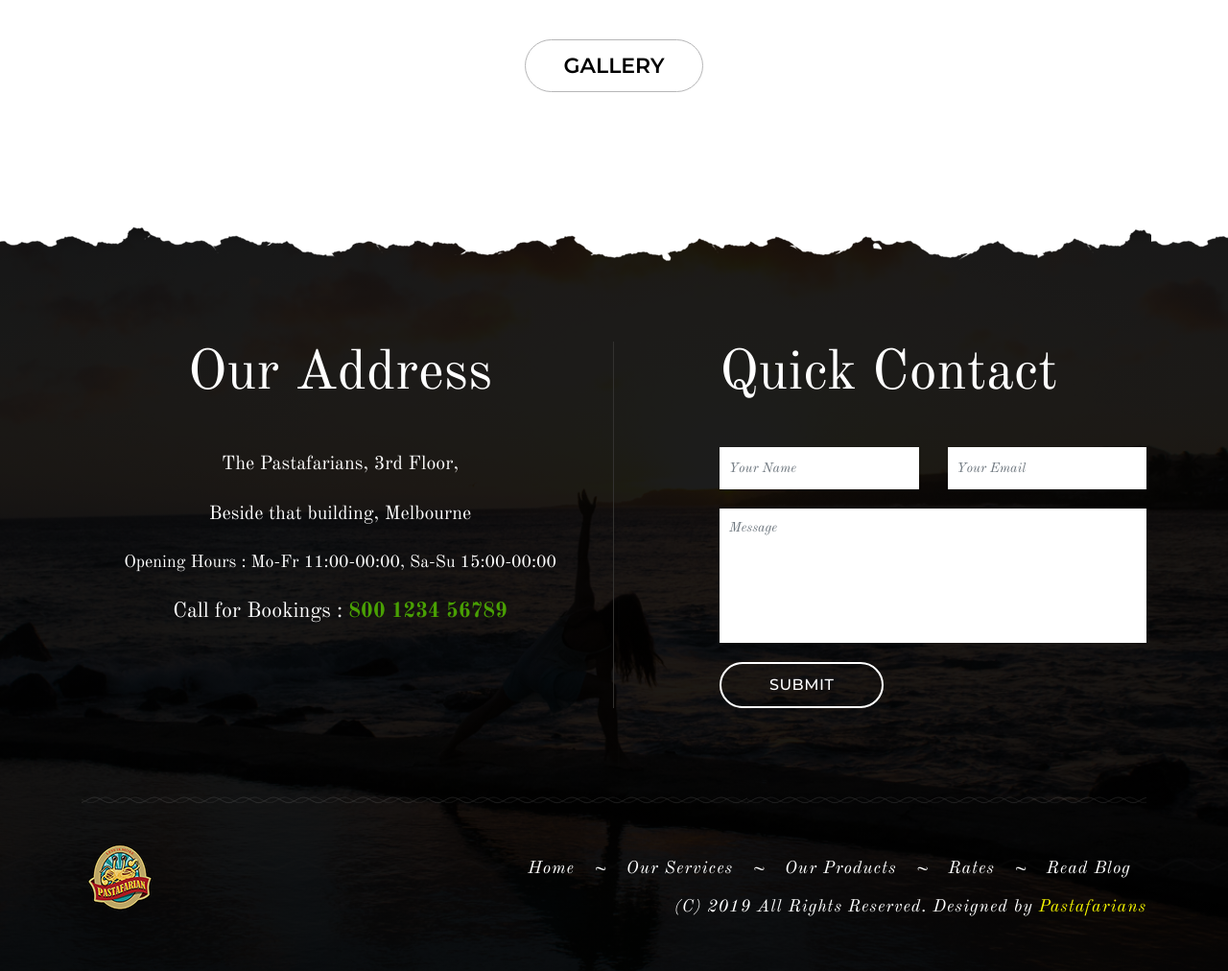
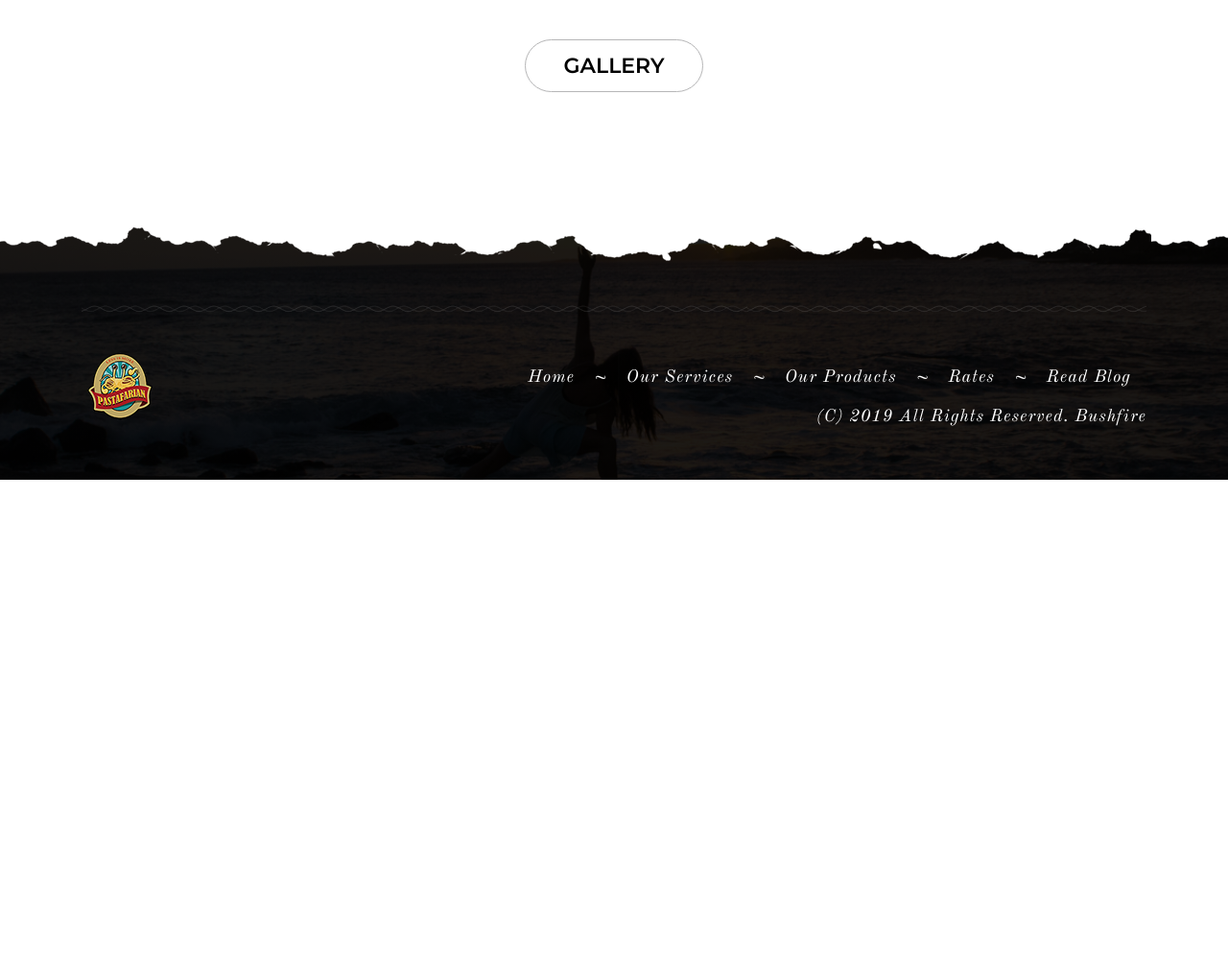
Before and after one commit to asimbilaladil/Bushfire, a CodeIgniter app: page /database/index.php/home/index in a window 1280 px wide. Shown: the part 3693-4705 px from the top of the page at 96% size. After the commit the page ends 4193 px from the top, so only its background shows below. Run offline with CodeIgniter, Linux system fonts and the light colour scheme; some libraries are stand-ins or nearby versions.

```diff
--- a/application/views/common/footer.php
+++ b/application/views/common/footer.php
@@ -4,39 +4,8 @@
     <footer class="contact">
         <!-- Gradient -->
         <div class="gradient"></div>
-        <!-- container Start-->
-        <div class="container">
-            <div class="row" data-aos="fade-up" data-aos-duration="400">
-                <div class="col-lg-6 col-md-12 col-12 columns-1">
-                    <h2>Our Address</h2>
-                    <address>
-                    <p> The Pastafarians, 3rd Floor, </p>
-                    <p>Beside that building, Melbourne</p>
-                    <p>Opening Hours : Mo-Fr 11:00-00:00, Sa-Su 15:00-00:00</p>
-                    <p>Call for Bookings : <span>800 1234 56789</span></p>
-                   </address>
-                </div>
-                <div class="col-lg-1 col-md-12 col-12"></div>
-                <div class="col-lg-5 col-md-12 col-12 columns-2">
-                    <h2>Quick Contact</h2>
-                    <form class="row form-inline">
-                        <div class="col-md-6 form-group">
-                            <input type="text" class="form-control" placeholder="Your Name" required/>
-                        </div>
-                        <div class="col-md-6 form-group">
-                            <input type="email" class="form-control" placeholder="Your Email" required/>
-                        </div>
-                        <div class="col-md-12 form-group">
-                            <textarea class="form-control" placeholder="Message" rows="5" cols="70"></textarea>
-                        </div>
-                        <div class="col-md-12">
-                            <button type="submit" class="btn btn-primary">Submit</button>
-                        </div>
-                    </form>
-                </div>
-            </div>
-        </div>
-        <!-- container Ended-->
+
+
         <div class="copyright">
             <div class="container">
                 <div class="row border-img">
@@ -64,7 +33,7 @@
                             <li><a class="hidden-xs">~</a></li>
                             <li class="nav-item"><a class="nav-link" href="blog-page.html">Read Blog</a></li>
                         </ul>
-                        <p>(C) 2019 All Rights Reserved. Designed by <a href="https://www.template.net/editable/websites/html5" target="_blank">Pastafarians</a></p>
+                        <p>(C) 2019 All Rights Reserved. Bushfire</p>
                     </div>
                 </div>
             </div>
```
